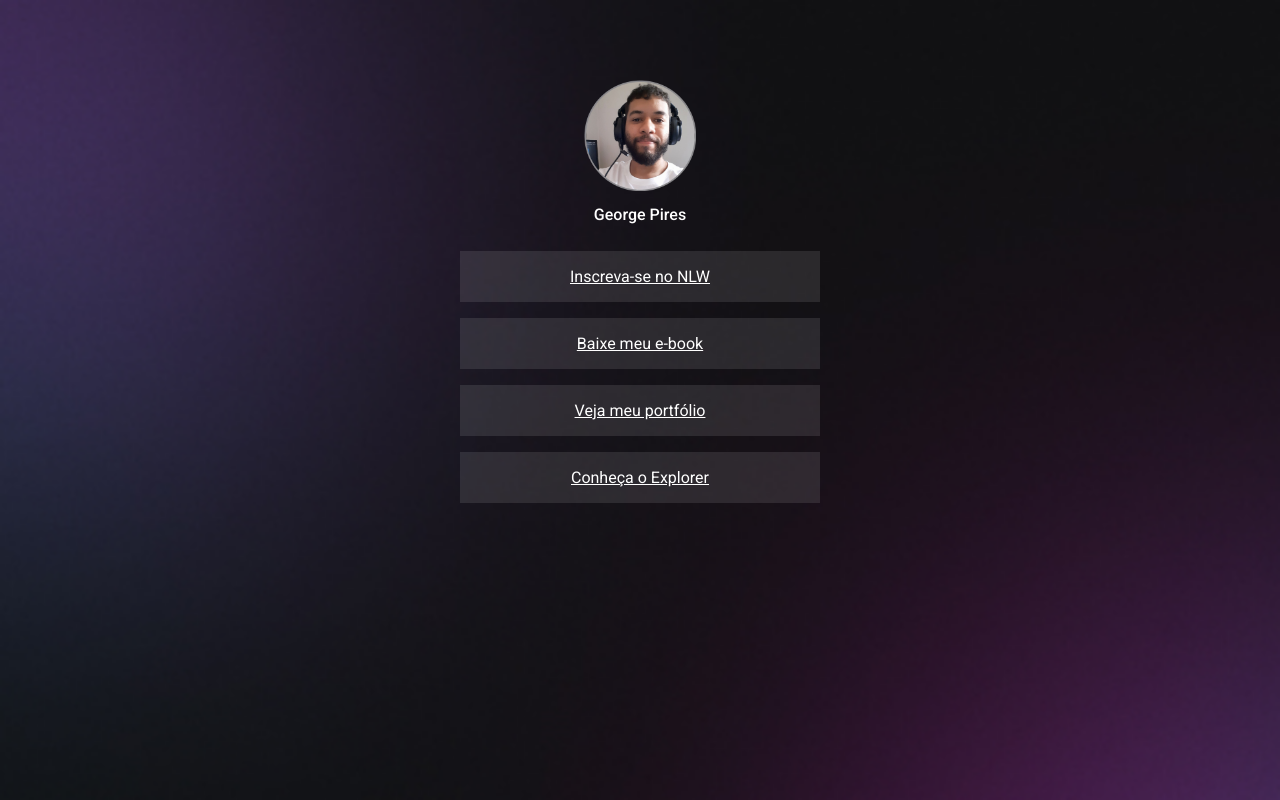
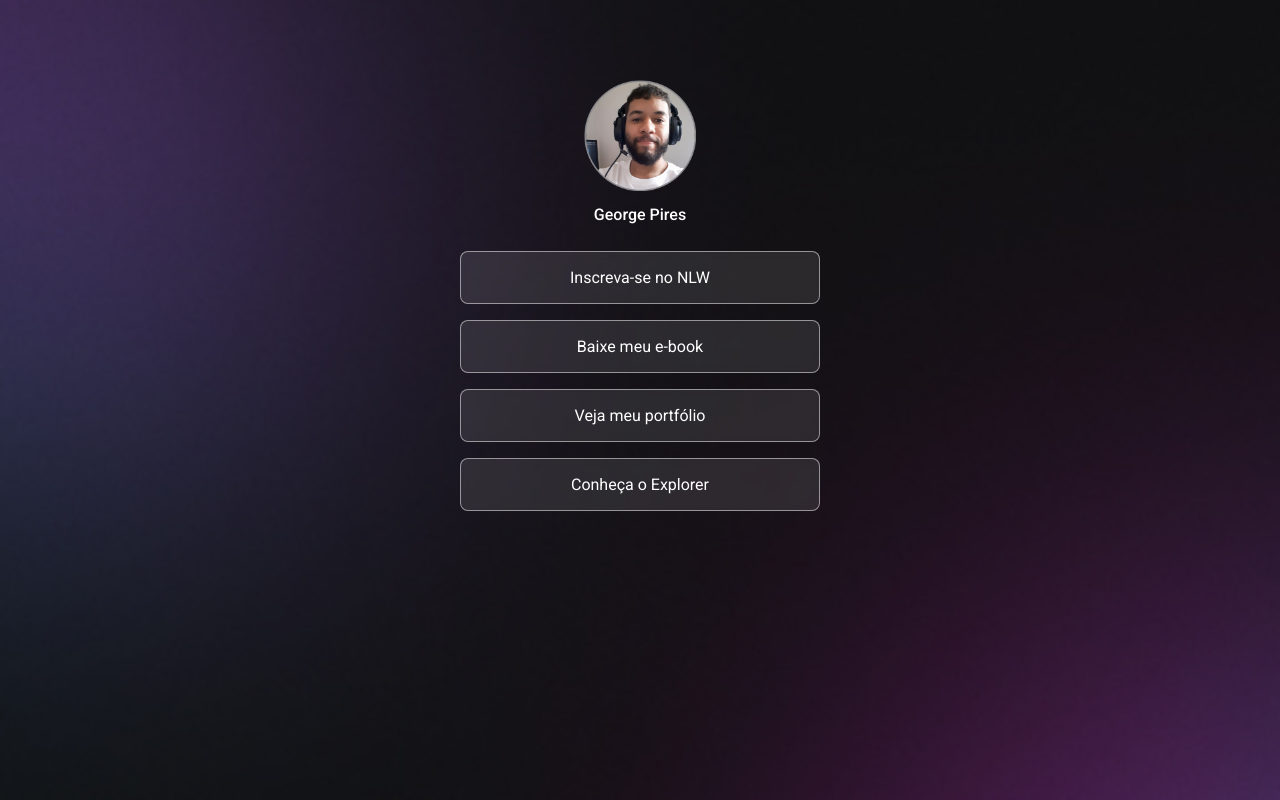
Before and after one commit to GeorgePires/DevLinks, a plain HTML site: page index.html in a window 1280 px wide. Drawn offline with Linux system fonts and the light colour scheme.

Commit message:
:lipstick: feat/ apply styling in cards-links

```diff
--- a/style.css
+++ b/style.css
@@ -49,7 +49,9 @@ ul {
   gap: 16px;
 }
 
-ul li {
+ul li a {
+  text-decoration: none;
+
   display: flex;
   align-items: center;
   justify-content: center;
@@ -57,4 +59,9 @@ ul li {
   padding: 16px 24px;
 
   background: rgba(255, 255, 255, 0.1);
+  border: 1px solid rgba(255, 255, 255, 0.5);
+  border-radius: 8px;
+
+  backdrop-filter: blur(4px);
+  -webkit-backdrop-filter: blur(4px);
 }
```
